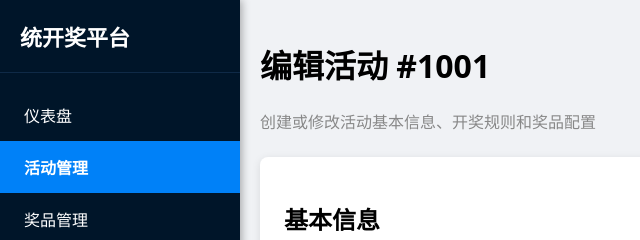
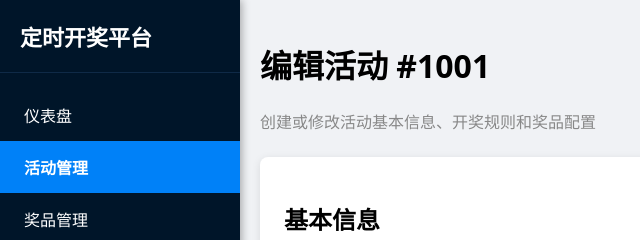
Before and after one commit to BeautyShawn/delay-draw-prize-system, a plain HTML site: page draw-prize-manage/activity-detail.html in a window 1280 px wide. Shown: the top 240 px of the page, 0-640 px from the left. Drawn offline with Linux system fonts and the light colour scheme.

Commit message:
Update activity-detail.html
Signed-off-by: BeautyShawn <35286026+BeautyShawn@users.noreply.github.com>

```diff
--- a/draw-prize-manage/activity-detail.html
+++ b/draw-prize-manage/activity-detail.html
@@ -2,7 +2,7 @@
 <html lang="zh-CN">
 <head>
   <meta charset="UTF-8">
-  <title>活动详情 - 统开奖平台</title>
+  <title>活动详情 - 定时开奖平台</title>
   <meta name="viewport" content="width=device-width, initial-scale=1.0">
   <style>
     body { margin:0; font-family:system-ui, sans-serif; background:#f0f2f5; min-height:100vh; }
@@ -35,7 +35,7 @@
 
 <!-- 左侧固定菜单 -->
 <div style="width:240px;background:#001529;color:#fff;height:100vh;position:fixed;top:0;left:0;overflow-y:auto;box-shadow:2px 0 8px rgba(0,0,0,0.3)">
-  <div style="padding:20px;font-size:22px;font-weight:bold;border-bottom:1px solid #0f2a47">统开奖平台</div>
+  <div style="padding:20px;font-size:22px;font-weight:bold;border-bottom:1px solid #0f2a47">定时开奖平台</div>
   <ul style="list-style:none;margin:16px 0;padding:0">
     <li data-page="dashboard.html" style="padding:14px 24px;cursor:pointer;transition:0.3s" onclick="location.href='dashboard.html'">仪表盘</li>
     <li data-page="activity-list.html" style="padding:14px 24px;cursor:pointer;transition:0.3s;background:#0081f8;font-weight:bold" onclick="location.href='activity-list.html'">活动管理</li>
```
